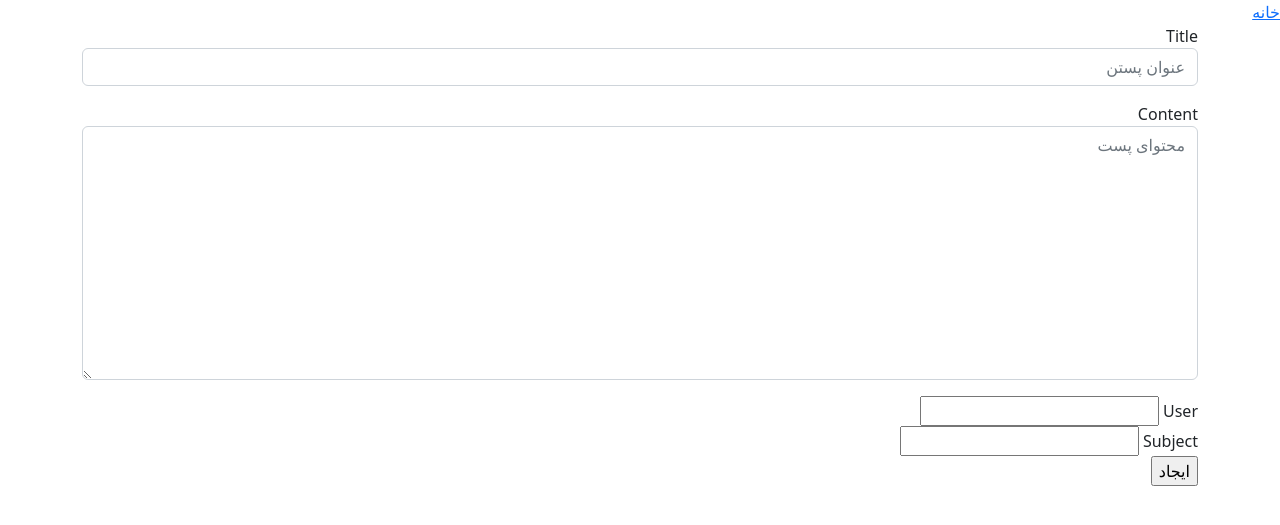
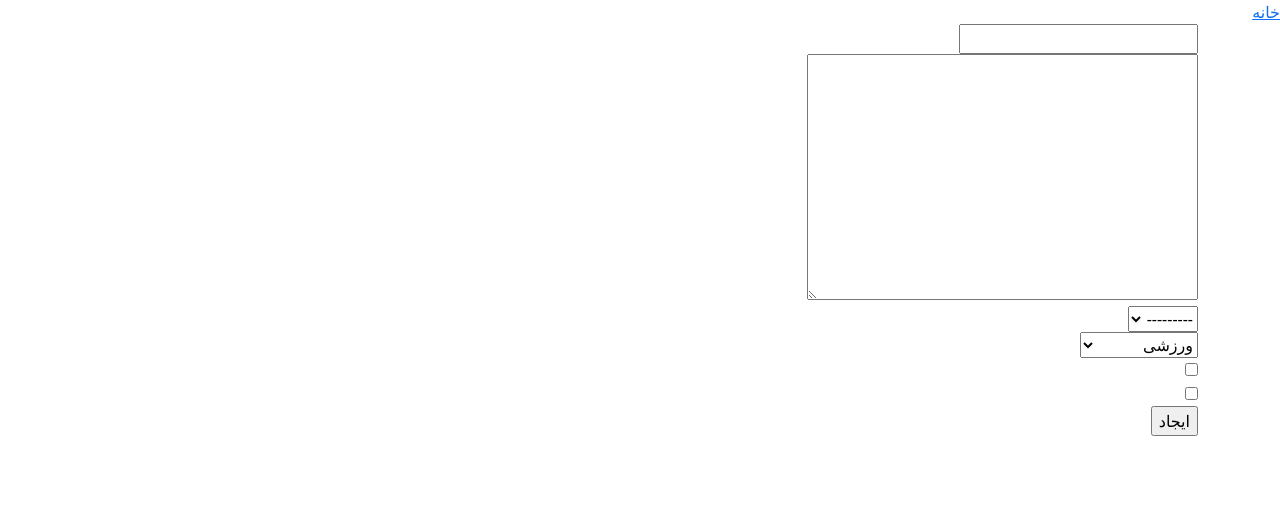
Before and after one commit to yoonesrahimian/facebook, a Django app: page /core/new/post/ in a window 1280 px wide. Shown: the top 525 px of the page. Run offline with Django 5.2, Linux system fonts and the light colour scheme; data comes from the database, SQL or seed files in the repository; some libraries are stand-ins or nearby versions.

Commit message:
end of forms and views, initial user management

```diff
--- a/core/admin.py
+++ b/core/admin.py
@@ -1,6 +1,6 @@
 from django.contrib import admin
-from core.models import Post, User
+from core.models import Post, CustomUser
 
 # Register your models here.
-admin.site.register(User)
+admin.site.register(CustomUser)
 admin.site.register(Post)
--- a/core/forms.py
+++ b/core/forms.py
@@ -1,21 +1,35 @@
 from django import forms
+from core.models import Post
 
-class PostForm(forms.Form):
-    title = forms.CharField(widget=forms.TextInput(attrs={'class':'form-control mb-3', 'placeholder':'عنوان پستن'}))
-    content = forms.CharField(widget=forms.Textarea(attrs={'class':'form-control mb-3', 'placeholder':'محتوای پست', 'row':'3', 'cols':'30'}))
-    user = forms.CharField()
-    subject = forms.CharField()
+# class PostForm(forms.Form):
+#     title = forms.CharField(widget=forms.TextInput(attrs={'class':'form-control mb-3', 'placeholder':'عنوان پستن'}))
+#     content = forms.CharField(widget=forms.Textarea(attrs={'class':'form-control mb-3', 'placeholder':'محتوای پست', 'row':'3', 'cols':'30'}))
+#     user = forms.CharField()
+#     subject = forms.CharField()
 
-    def clean_title(self):
-        title = self.cleaned_data['title']
-        if len(title) < 3:
-            raise forms.ValidationError("عنوان نمی‌تواند کمتر از 3 کاراکتر باشد")
-        return title
+#     def clean_title(self):
+#         title = self.cleaned_data['title']
+#         if len(title) < 3:
+#             raise forms.ValidationError("عنوان نمی‌تواند کمتر از 3 کاراکتر باشد")
+#         return title
 
-    def clean(self):
-        data = super().clean()
-        title = data.get('title')
-        content = data.get('content')
-        if not title in content:
-            raise forms.ValidationError("عنوان حتما باید داخل محتوا باشد")
-        return data
+#     def clean(self):
+#         data = super().clean()
+#         title = data.get('title')
+#         content = data.get('content')
+#         if not title in content:
+#             raise forms.ValidationError("عنوان حتما باید داخل محتوا باشد")
+#         return data
+
+
+class PostForm(forms.ModelForm):
+    class Meta:
+        model = Post
+        fields = ('title', 'content', 'user', 'subject', 'visible', 'is_deleted')
+        widget = {
+            'title': forms.TextInput(attrs={'class':'form-control', 'placeholder':'عنوان'}),
+            'content': forms.Textarea(attrs={'class':'form-control', 'cols': 30, 'rows': 5, 'placeholder':'محتوا'}),
+            'user': forms.Select(attrs={'class':'form-select'}),
+            'subject': forms.Select(attrs={'class':'form-select'}),
+            'visible': forms.CheckboxInput(attrs={'class':'form-check-input'}),
+        }
--- a/core/models.py
+++ b/core/models.py
@@ -1,24 +1,18 @@
 from django.db import models
+from django.contrib.auth.models import AbstractUser
 
 # Create your models here.
 
-class CountryChoices(models.TextChoices):
-    iran = ('iran', 'ایران')
-    usa = ('usa', 'آمریکا')
 
 class SubjectChoices(models.TextChoices):
     sport = ('1', 'ورزشی')
     social = ('2','شبکه اجتماعی')
 
-class User(models.Model):
-    username = models.CharField('نام کاربری', max_length=60)
-    password = models.CharField('رمز عبور', max_length=32)
-    birthdate = models.DateField('تاریخ تولد')
-    email = models.EmailField('ایمیل')
-    phone = models.CharField('شماره تلفن')
-    profile = models.ImageField('پروفایل', upload_to='profile.pictures', default='avatar.jpg')
-    country = models.CharField('کشور', max_length=60, choices=CountryChoices, default=CountryChoices.iran)
-    is_private = models.BooleanField('آیا خصوصی باشد', default=False)
+class CustomUser(AbstractUser):
+    phone_number = models.CharField('شماره تلفن', max_length=11)
+    addres = models.CharField('آدرس', max_length=256)
+    city = models.CharField('شهر', max_length=256)
+    profile_picture = models.ImageField('پروفایل', upload_to='profile_pictures', default='avatar.png')
 
     def __str__(self):
         return f'{self.username}'
@@ -32,7 +26,7 @@ class Post(models.Model):
     content = models.TextField('محتوا')
     created_at = models.DateTimeField('زمان ساخت', auto_now_add=True)
     last_update = models.DateTimeField('آخرین ویرایش', auto_now=True)
-    user = models.ForeignKey(to='User',verbose_name='کاربر', on_delete=models.CASCADE)
+    user = models.ForeignKey(to='CustomUser',verbose_name='کاربر', on_delete=models.CASCADE)
     visible = models.BooleanField('قابل مشاهده', default=False)
     is_deleted = models.BooleanField('آیا پاک شده', default=False)
     subject = models.CharField('موضوع', max_length=1, choices=SubjectChoices, default=SubjectChoices.sport)
--- a/core/templates/base.html
+++ b/core/templates/base.html
@@ -20,6 +20,13 @@
         <a href="{% url 'post_list' %}">خانه</a>
     </div>
     <div class="container">
+        {% if messages %}
+            {% for message in messages %}
+                <div class="alert alert-success">
+                    {{ message }}
+                </div>
+            {% endfor %}
+        {% endif %}
         {% block main %}
         {% endblock %}
     </div>
--- a/core/templates/index.html
+++ b/core/templates/index.html
@@ -5,6 +5,7 @@
     لیست پست ها
 {% endblock %}
 
+{{ request.user }}
 
 {% block main %}
     <ul class="list-group mt-5">
--- a/core/templates/new_post.html
+++ b/core/templates/new_post.html
@@ -5,6 +5,8 @@
 {% endblock %}
 
 {% block main %}
+    <div class="row d-flex justify-between">
+        <div class="col-sm-8">
     <form action="{% url 'new_post' %}" method="post">
         {% csrf_token %}
         <!--
@@ -24,7 +26,6 @@
         {% endif %}
         {% for field in form %}
             <div>
-                {{ field.label}}
                 {{ field}}
             </div>
         {% endfor %}
@@ -32,4 +33,6 @@
         <input type="submit" value="ایجاد">
 
     </form>
+    </div>
+    </div>
 {% endblock %}
--- a/core/urls.py
+++ b/core/urls.py
@@ -1,9 +1,11 @@
 from django.urls import path
-from core.views import say_hello, post_list, post_details, new_post
+from core.views import say_hello, post_list, post_details, new_post, edit_post, delete_post
 
 urlpatterns = [
     path('hello/', say_hello),
     path('posts/', post_list, name='post_list'),
     path('post/<post_id>/', post_details, name='post_details'),
     path('new/post/', new_post, name='new_post'),
+    path('edit/post/<post_id>/', edit_post, name='edit_post'),
+    path('delete/post/<post_id>/', delete_post, name='delete_post'),
 ]
--- a/core/views.py
+++ b/core/views.py
@@ -1,6 +1,7 @@
-from django.shortcuts import render, HttpResponse
-from core.models import Post, User
+from django.shortcuts import render, HttpResponse, redirect
+from core.models import Post, CustomUser
 from core.forms import PostForm
+from django.contrib import messages
 
 # Create your views here.
 
@@ -33,11 +34,34 @@ def new_post(request):
     if request.method == 'POST':
         form = PostForm(request.POST)
         if form.is_valid():
-            title = form.cleaned_data.get('title')
-            content = form.cleaned_data.get('content')
-            user = User.objects.filter(username=form.cleaned_data.get('user')).first()
-            subject = form.cleaned_data.get('subject')
-            new_post = Post.objects.create(title=title, content=content, user=user, subject=subject)
-            return HttpResponse(str(new_post))
+            # title = form.cleaned_data.get('title')
+            # content = form.cleaned_data.get('content')
+            # user = User.objects.filter(username=form.cleaned_data.get('user')).first()
+            # subject = form.cleaned_data.get('subject')
+            # new_post = Post.objects.create(title=title, content=content, user=user, subject=subject)
+            # return HttpResponse(str(new_post))
+            new_post = form.save()
+            messages.success(request, 'پست جدید با موفقیت ثبت شد')
+            return redirect('post_list')
+        else:
+            return messages.error(request, 'ایرادی در پر کردن فرم وجود داشت')
 
     return render(request, 'new_post.html', context={'form':form})
+
+
+def edit_post(request, post_id):
+    post = Post.objects.filter(id=post_id).first()
+    form = PostForm(instance=post)
+    if request.method == 'POST':
+        form = PostForm(request.POST, instance=post)
+        if form.is_valid():
+            form.save()
+            messages.success(request, "پست با موفقیت ویرایش شد")
+            return redirect('post_details', post_id=post.id)
+    return render(request, 'edit_post.html', context={'post':post, 'form':form})
+
+
+def delete_post(request, post_id):
+    Post.objects.filter(id=post_id).delete()
+    messages.success(request, "پست با موفقیت حذف شد")
+    return redirect('post_list')
--- a/facebook/settings.py
+++ b/facebook/settings.py
@@ -70,6 +70,7 @@ TEMPLATES = [
 WSGI_APPLICATION = 'facebook.wsgi.application'
 
 
+AUTH_USER_MODEL = 'core.CustomUser'
 # Database
 # https://docs.djangoproject.com/en/6.0/ref/settings/#databases
 
```
Also changed, not shown: core/templates/edit_post.html (added, +28 -0 lines), core/templates/post_details.html (+8 -0 lines), core/migrations/0001_initial.py, core/migrations/0002_remove_post_creat_at_post_created_at_and_more.py (deleted), db.sqlite3.
